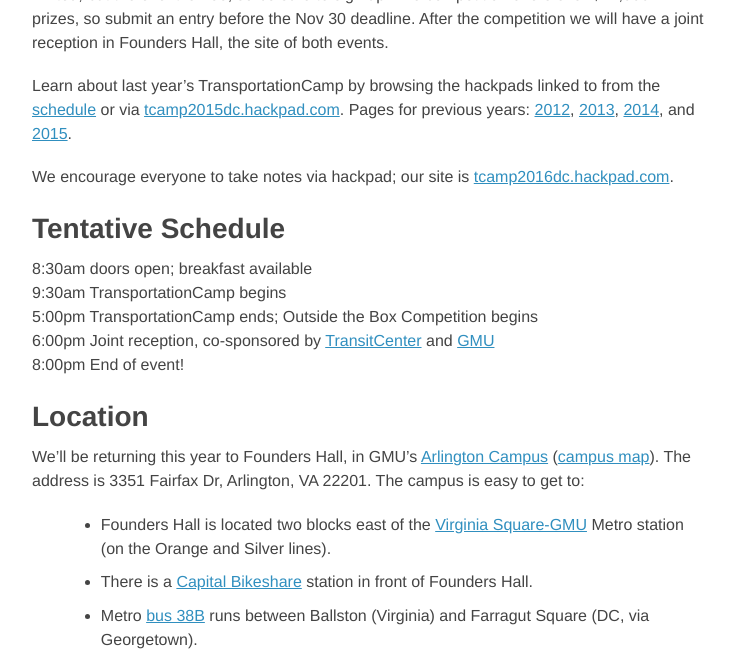
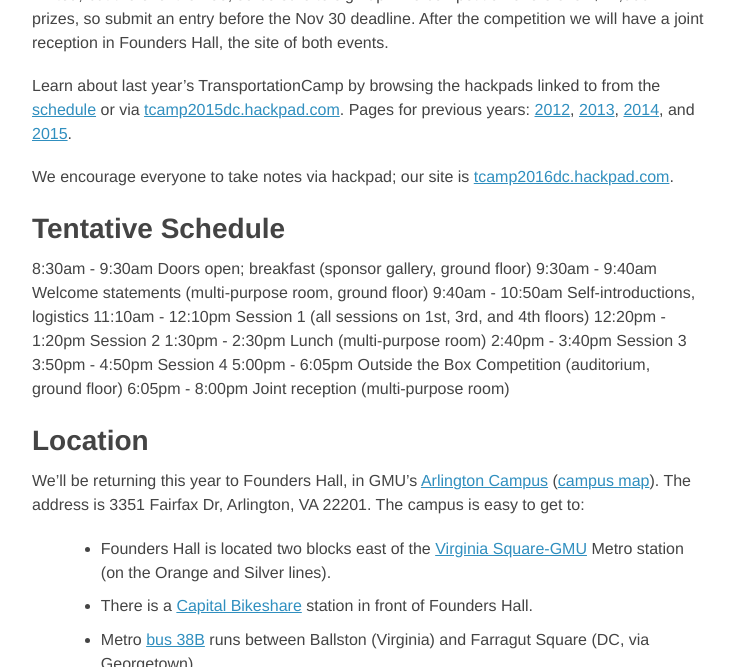
Before and after one commit to transpocamp/transportationcamp.org, a Jekyll site: the page built from events/dc-2016/index.markdown, in a window 1280 px wide and 900 px high, scrolled down 804 px, cut to the strip 0-667 px from the top of the window. Shown: the whole strip, without its empty margins (272-1007 px from the left). Built offline with Jekyll 4.4.1, drawn with Linux system fonts in a browser that asks for light colours; nearby versions of some CDN libraries; Markdown is read by kramdown in place of the engine named in the settings.

Commit message:
new schedule

```diff
--- a/events/dc-2016/index.markdown
+++ b/events/dc-2016/index.markdown
@@ -38,11 +38,16 @@
 
 ### Tentative Schedule
 
-8:30am doors open; breakfast available<br>
-9:30am TransportationCamp begins<br>
-5:00pm TransportationCamp ends; Outside the Box Competition begins<br>
-6:00pm Joint reception, co-sponsored by [TransitCenter](http://transitcenter.org/) and [GMU](http://p3policy.gmu.edu/)<br>
-8:00pm End of event!
+8:30am - 9:30am 	Doors open; breakfast (sponsor gallery, ground floor)
+9:30am - 9:40am 	Welcome statements (multi-purpose room, ground floor)
+9:40am - 10:50am 	Self-introductions, logistics
+11:10am - 12:10pm 	Session 1 (all sessions on 1st, 3rd, and 4th floors)
+12:20pm - 1:20pm 	Session 2
+1:30pm - 2:30pm 	Lunch (multi-purpose room)
+2:40pm - 3:40pm 	Session 3
+3:50pm - 4:50pm 	Session 4
+5:00pm - 6:05pm 	Outside the Box Competition (auditorium, ground floor)
+6:05pm - 8:00pm 	Joint reception (multi-purpose room)
 
 ### Location
 
```
Also changed, not shown: events/dc-2016/logos-all copy.png (added).
